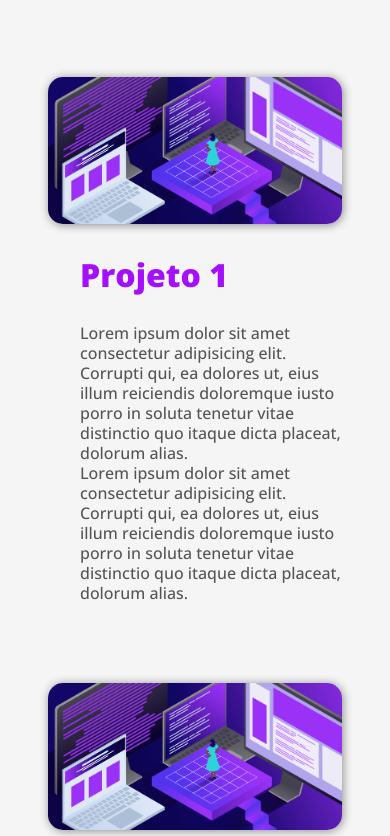
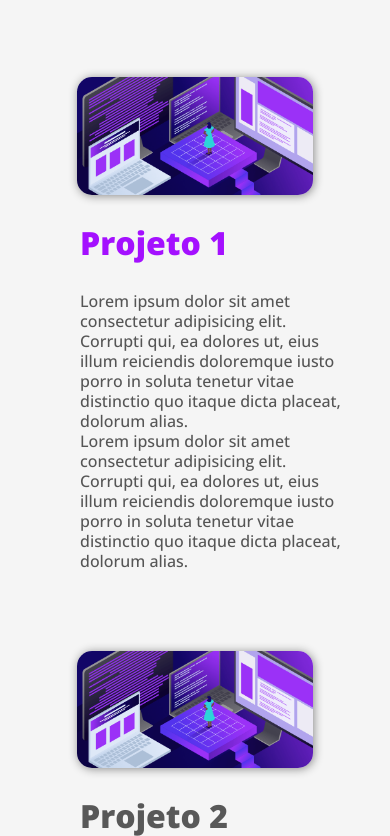
Before and after one commit to GCMorais/LandingPage, a plain HTML site: page index.html in a window 390 px wide. Shown: the part 4482-5318 px from the top of the page. Drawn offline with nearby package versions, Linux system fonts and the light colour scheme.

Commit message:
Image Resize

```diff
--- a/css/projetos.css
+++ b/css/projetos.css
@@ -110,8 +110,10 @@
         display: unset;
     }
     .project-area img {
-        width: 100%;
-        margin-top: 5rem;
+        width: 80%;
+        display: flex;
+        margin: 0 auto;
+        /*margin-top: 5rem;*/
     }
     .project-text {
         padding-top: 2rem;
@@ -120,8 +122,10 @@
         display: unset;
     }
     .project-area2 img {
-        width: 100%;
-        margin-top: 5rem;
+        width: 80%;
+        display: flex;
+        margin: 0 auto;
+        /*margin-top: 5rem;*/
     }
     .project-area2 p {
         text-align: left;
@@ -138,8 +142,10 @@
         display: unset;
     }
     .project-area3 img {
-        width: 100%;
-        margin-top: 5rem;
+        width: 80%;
+        display: flex;
+        margin: 0 auto;
+        /*margin-top: 5rem;*/
     }
     .project-text3 {
         padding-top: 2rem;
```
